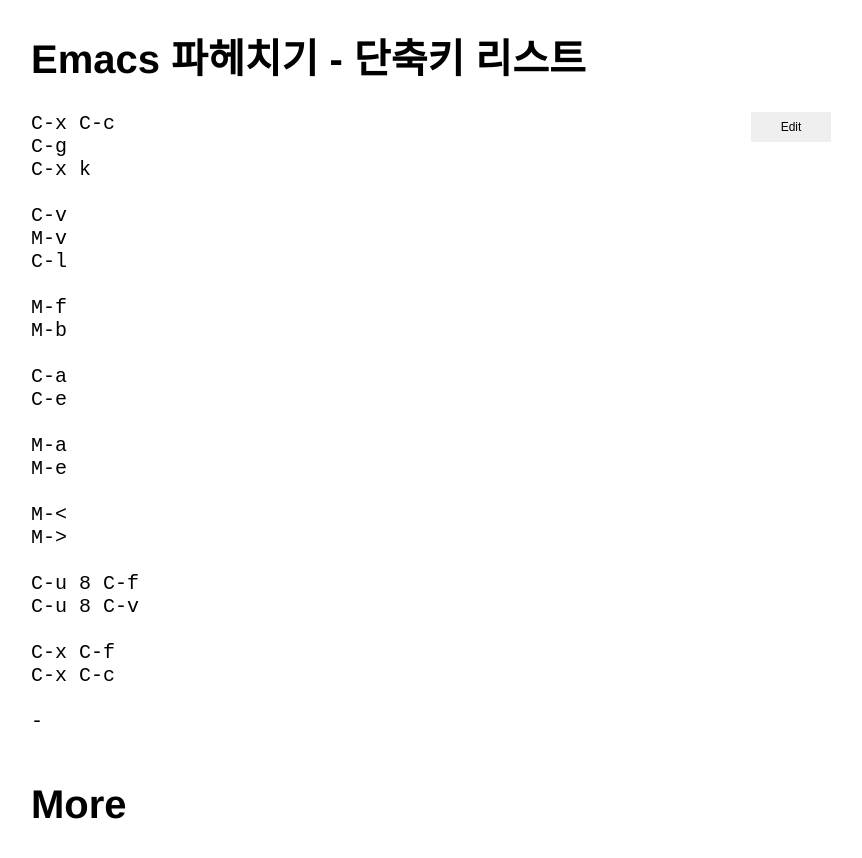
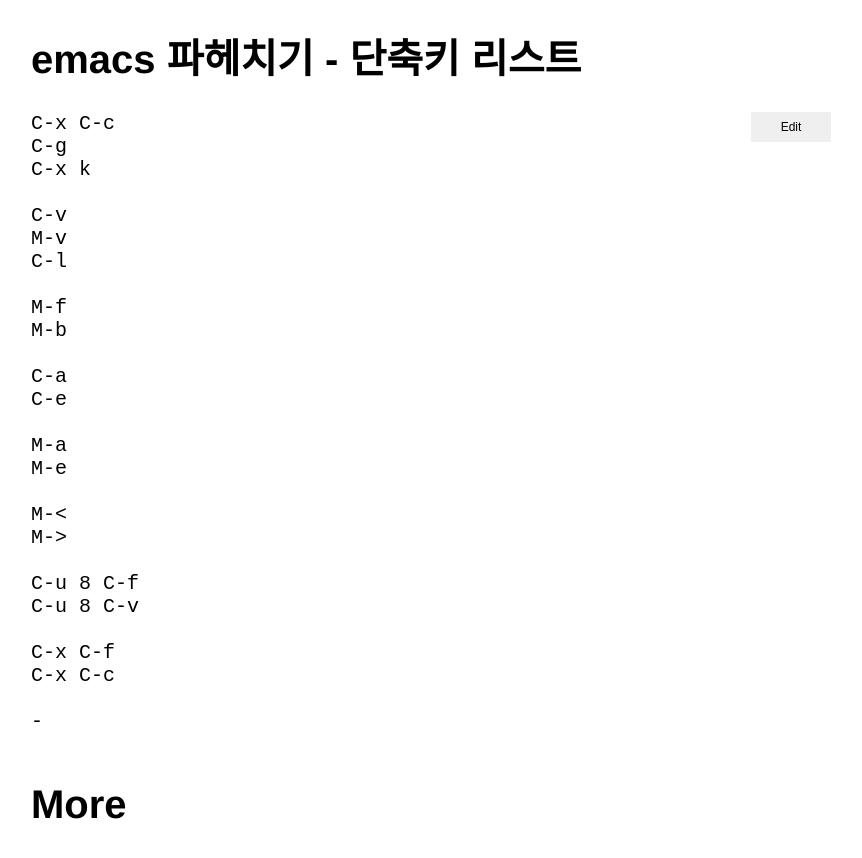
Before and after one commit to xiote/20200810_xiote.github.io, a Jekyll site: the page built from _posts/2020-07-16-21-52-34.md, in a window 1280 px wide. Shown: the top 858 px of the page, without its empty margins (209-1071 px from the left). Built offline with Jekyll 4.4.1, drawn with Linux system fonts in a browser that asks for light colours.

Commit message:
Update 2020-07-16-21-52-34.md

```diff
--- a/_posts/2020-07-16-21-52-34.md
+++ b/_posts/2020-07-16-21-52-34.md
@@ -1,6 +1,6 @@
 ---
 layout: post
-title: Emacs 파헤치기 - 단축키 리스트
+title: emacs 파헤치기 - 단축키 리스트
 tags:
 ---
 
```
